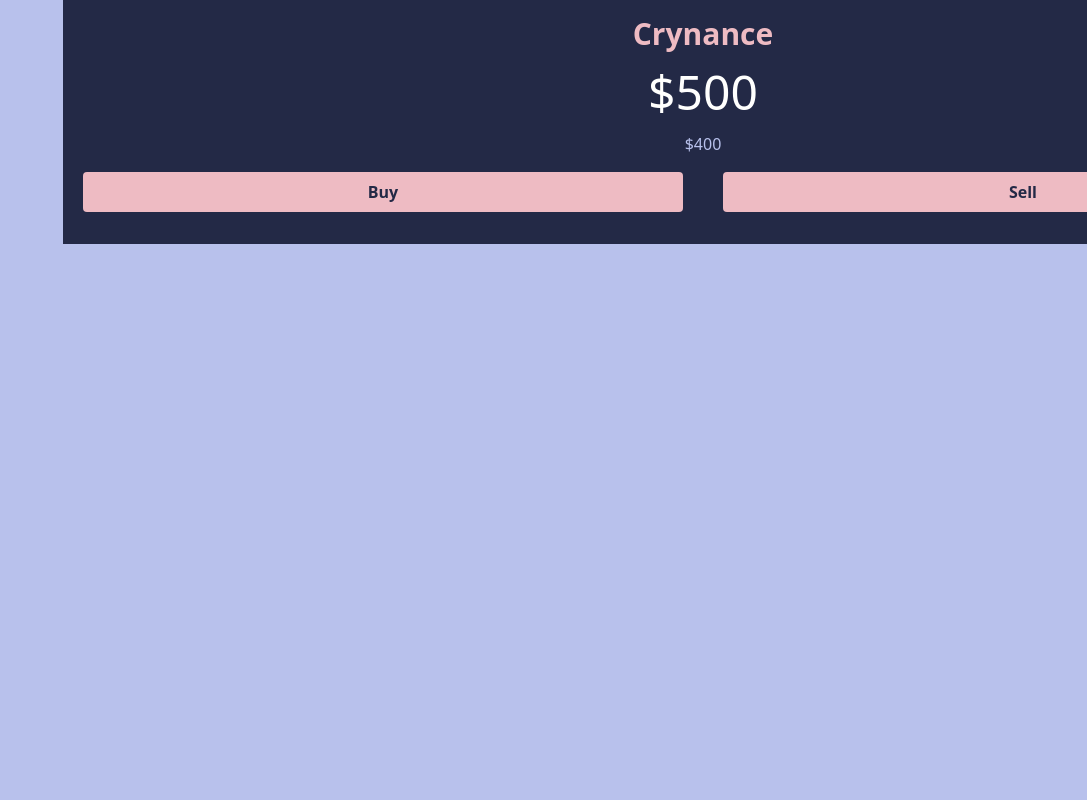
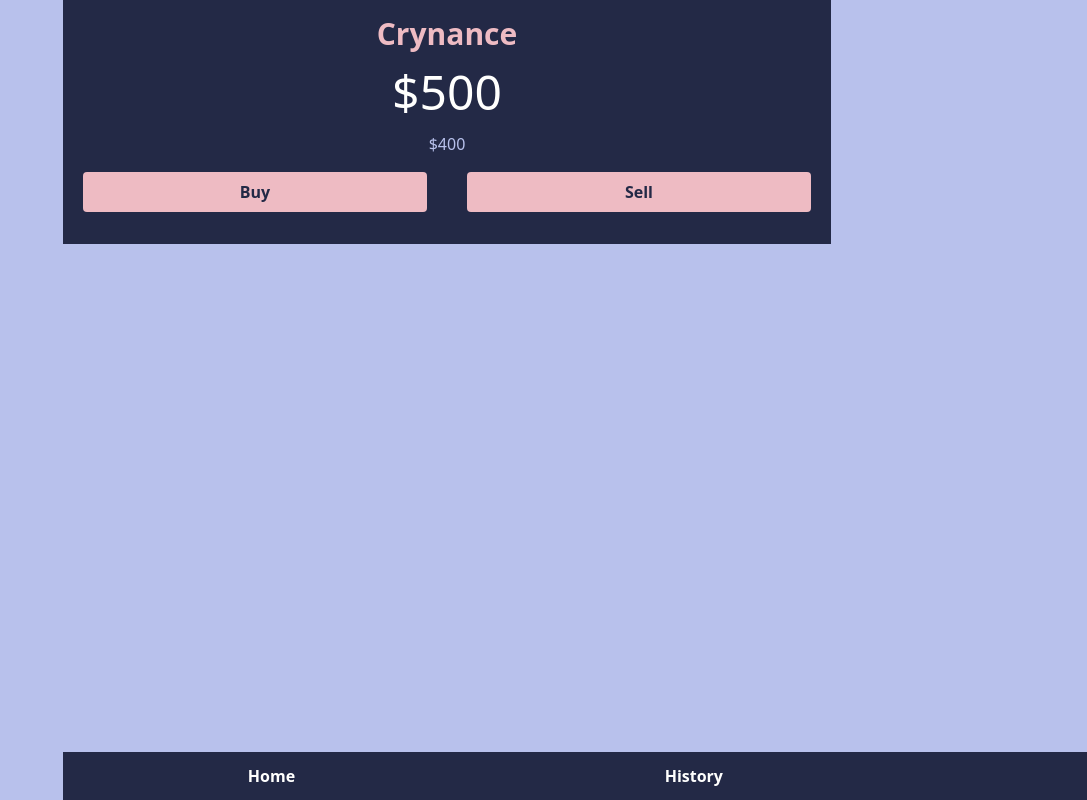
Before and after one commit to kai-commits/crynance, a Next.js app: page / in a window 1280 px wide. Shown: the top 800 px of the page, without its empty margins (193-1280 px from the left). Built offline with nearby package versions, Linux system fonts and the light colour scheme.

Commit message:
init nav bar styling

```diff
--- a/components/Header.tsx
+++ b/components/Header.tsx
@@ -1,6 +1,6 @@
 export const Header = (): JSX.Element => {
   return (
-    <div className='flex items-center flex-col w-full absolute bg-darkblue'>
+    <div className='flex items-center flex-col w-full sticky bg-darkblue'>
       <div className='flex flex-col items-center'>
         <div className='text-lightpink text-3xl font-bold cursor-pointer p-4'>
           Crynance
--- /dev/null
+++ b/components/Nav.tsx
@@ -0,0 +1,17 @@
+import Link from 'next/link';
+
+export const Nav = (): JSX.Element => {
+  return (
+    <div className='bottom-0 flex items-center justify-around text-offwhite font-bold w-full absolute bg-darkblue h-12'>
+      <Link href='/'>
+        <button className='cursor-pointer'>Home</button>
+      </Link>
+      <Link href='/history'>
+        <button className='cursor-pointer'>History</button>
+      </Link>
+      <Link href='/settings'>
+        <button className='cursor-pointer'>Settings</button>
+      </Link>
+    </div>
+  );
+};
--- a/pages/index.tsx
+++ b/pages/index.tsx
@@ -2,10 +2,11 @@ import type { NextPage } from 'next';
 import Head from 'next/head';
 import Image from 'next/image';
 import { Header } from '../components/Header';
+import { Nav } from '../components/Nav';
 
 const Home: NextPage = () => {
   return (
-    <div className='min-h-screen bg-lightblue'>
+    <div className='h-screen bg-lightblue'>
       <Head>
         <title>Crynance</title>
         <meta name='crypto finance tracker' content='' />
@@ -13,6 +14,7 @@ const Home: NextPage = () => {
       </Head>
       <div className='container max-w-3xl mx-auto'>
         <Header />
+        <Nav />
       </div>
     </div>
   );
```
